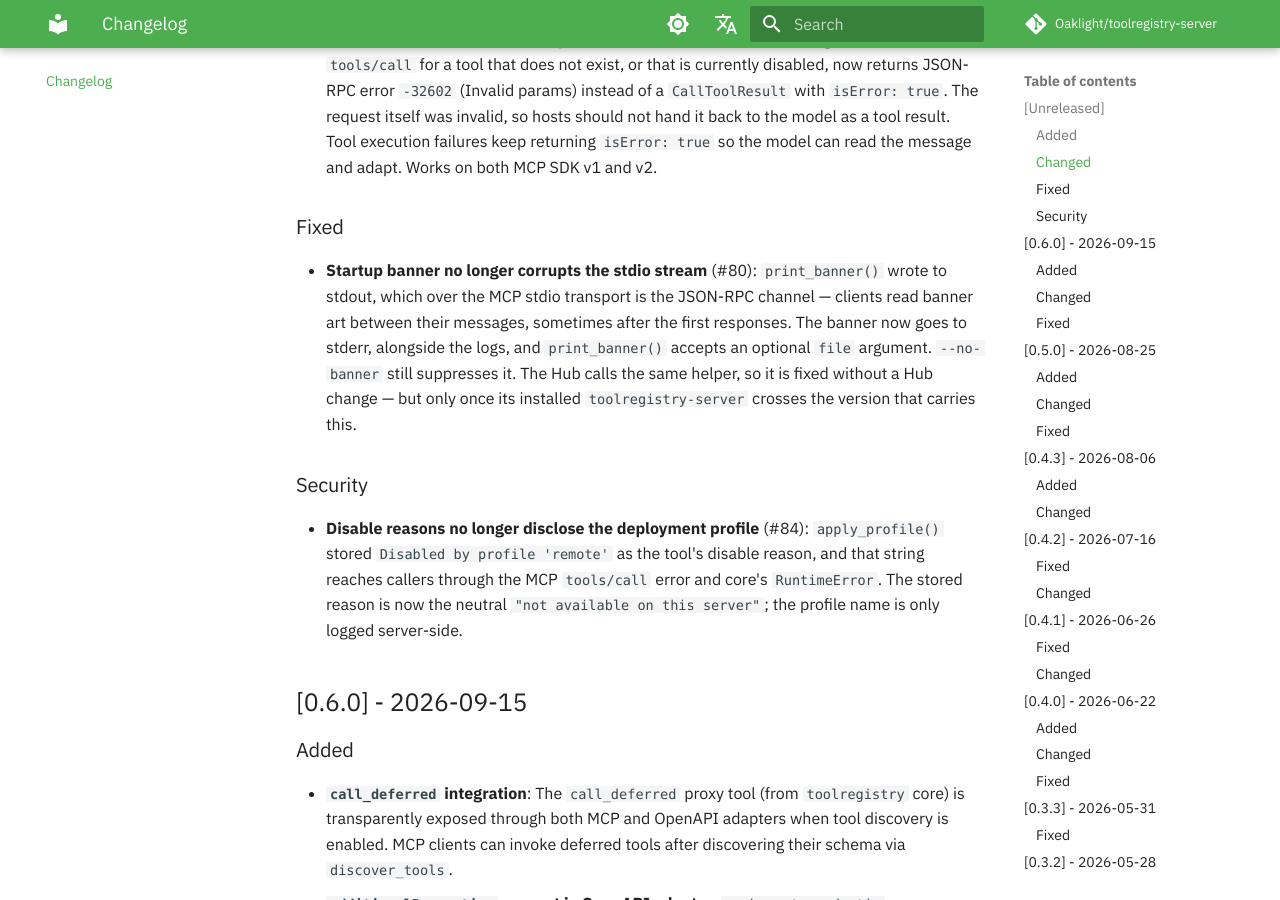
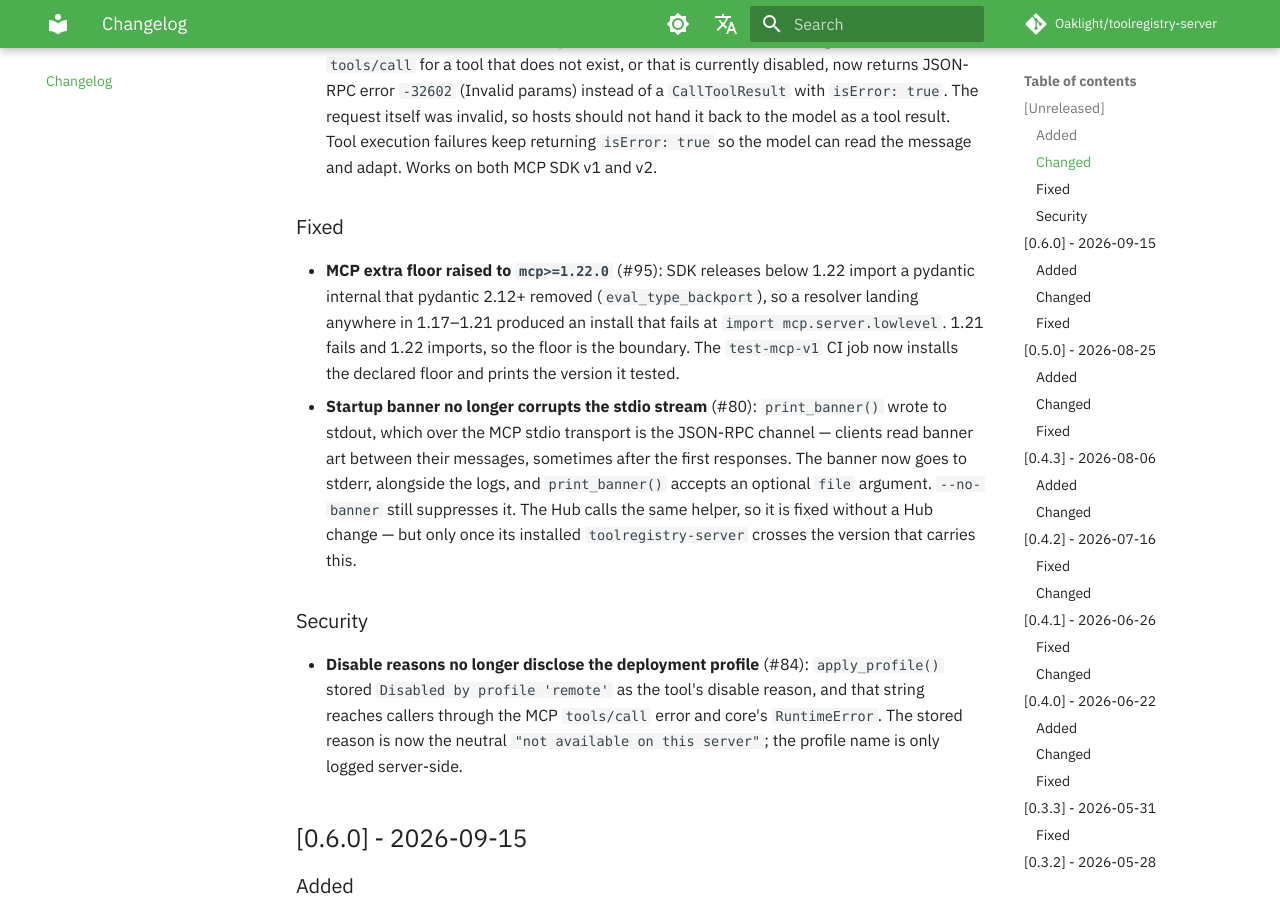
Before and after one commit to Oaklight/toolregistry-server, an MkDocs documentation site: the page built from docs/changelog.md, in a window 1280 px wide and 900 px high, scrolled down 934 px. Built offline with MkDocs 1.6.1 and Material for MkDocs 9.7.7, drawn with Linux system fonts in a browser that asks for light colours; some web fonts are replaced; comment, search, counter and statistics services are not loaded.

Commit message:
docs: MCP extra floor is 1.22.0 (#95)

```diff
--- a/docs/changelog.md
+++ b/docs/changelog.md
@@ -18,6 +18,7 @@ The format is based on [Keep a Changelog](https://keepachangelog.com/en/1.1.0/),
 
 ### Fixed
 
+- **MCP extra floor raised to `mcp>=1.22.0`** (#95): SDK releases below 1.22 import a pydantic internal that pydantic 2.12+ removed (`eval_type_backport`), so a resolver landing anywhere in 1.17–1.21 produced an install that fails at `import mcp.server.lowlevel`. 1.21 fails and 1.22 imports, so the floor is the boundary. The `test-mcp-v1` CI job now installs the declared floor and prints the version it tested.
 - **Startup banner no longer corrupts the stdio stream** (#80): `print_banner()` wrote to stdout, which over the MCP stdio transport is the JSON-RPC channel — clients read banner art between their messages, sometimes after the first responses. The banner now goes to stderr, alongside the logs, and `print_banner()` accepts an optional `file` argument. `--no-banner` still suppresses it. The Hub calls the same helper, so it is fixed without a Hub change — but only once its installed `toolregistry-server` crosses the version that carries this.
 
 ### Security
```
